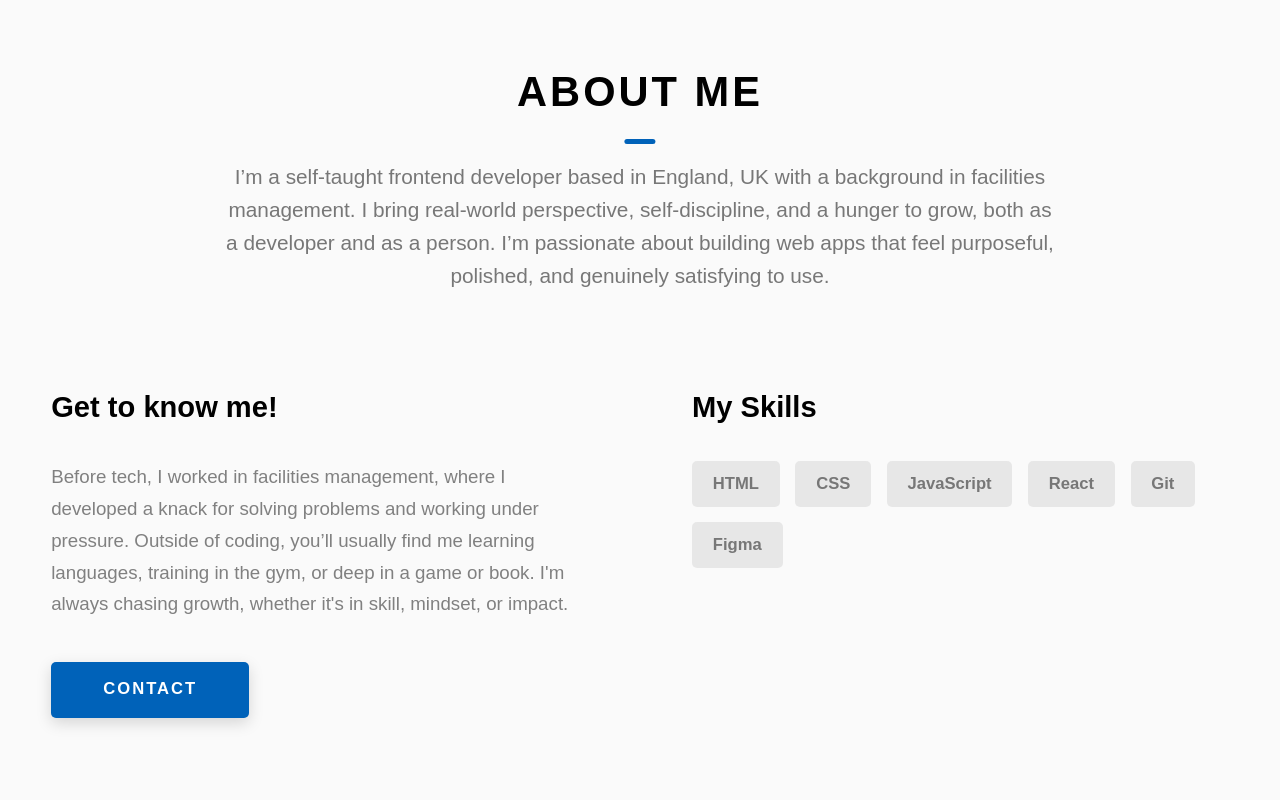
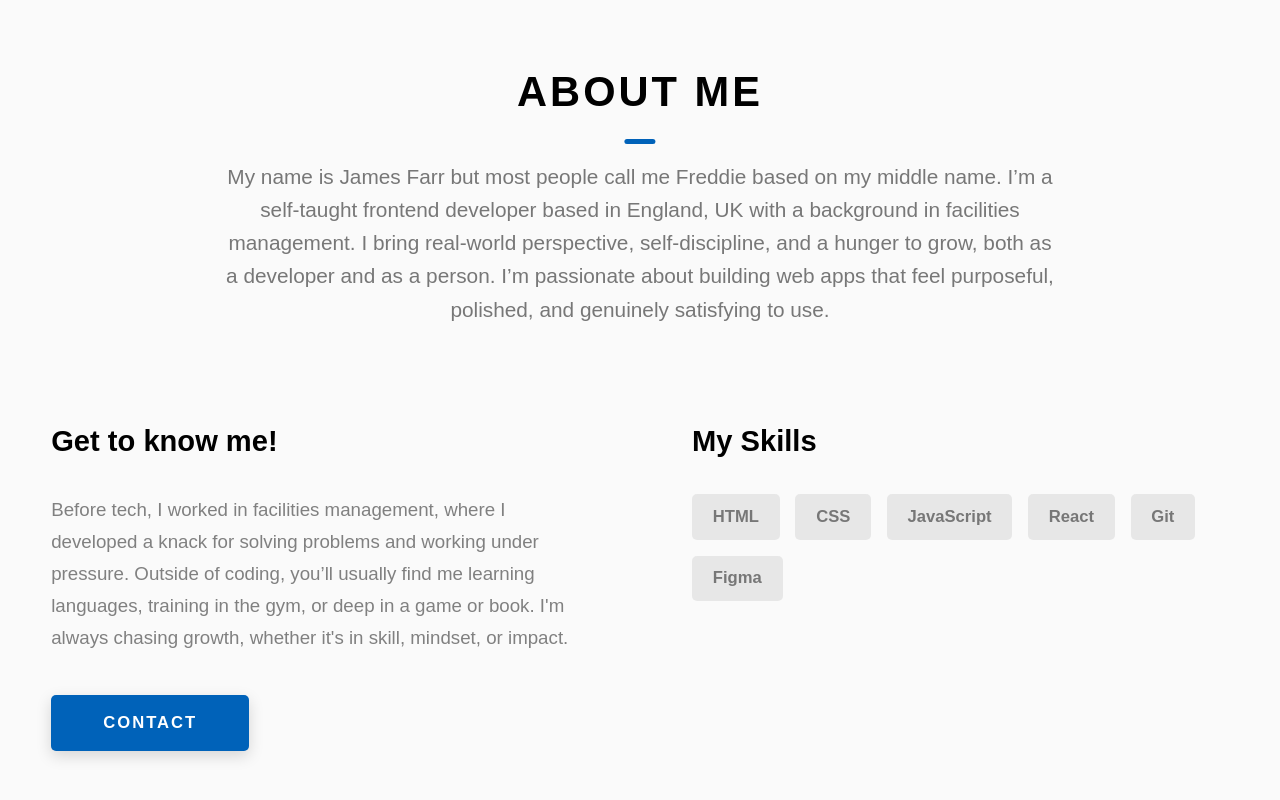
Before and after one commit to SanJammin/my-portfolio, a Next.js app: page / in a window 1280 px wide. Shown: the part 896-1696 px from the top of the page. Built offline with nearby package versions, Linux system fonts and the light colour scheme.

Commit message:
Add name

```diff
--- a/src/components/About.jsx
+++ b/src/components/About.jsx
@@ -9,6 +9,7 @@ export default function About() {
         <h2 className="heading heading-sec heading-sec__mb-med">
           <span className="heading-sec__main">About Me</span>
           <p className="heading-sec__sub">
+            My name is James Farr but most people call me Freddie based on my middle name.
             I’m a self-taught frontend developer based in England, UK with a background in facilities management.
             I bring real-world perspective, self-discipline, and a hunger to grow, both as a developer and as a person.
             I’m passionate about building web apps that feel purposeful, polished, and genuinely satisfying to use.
```
